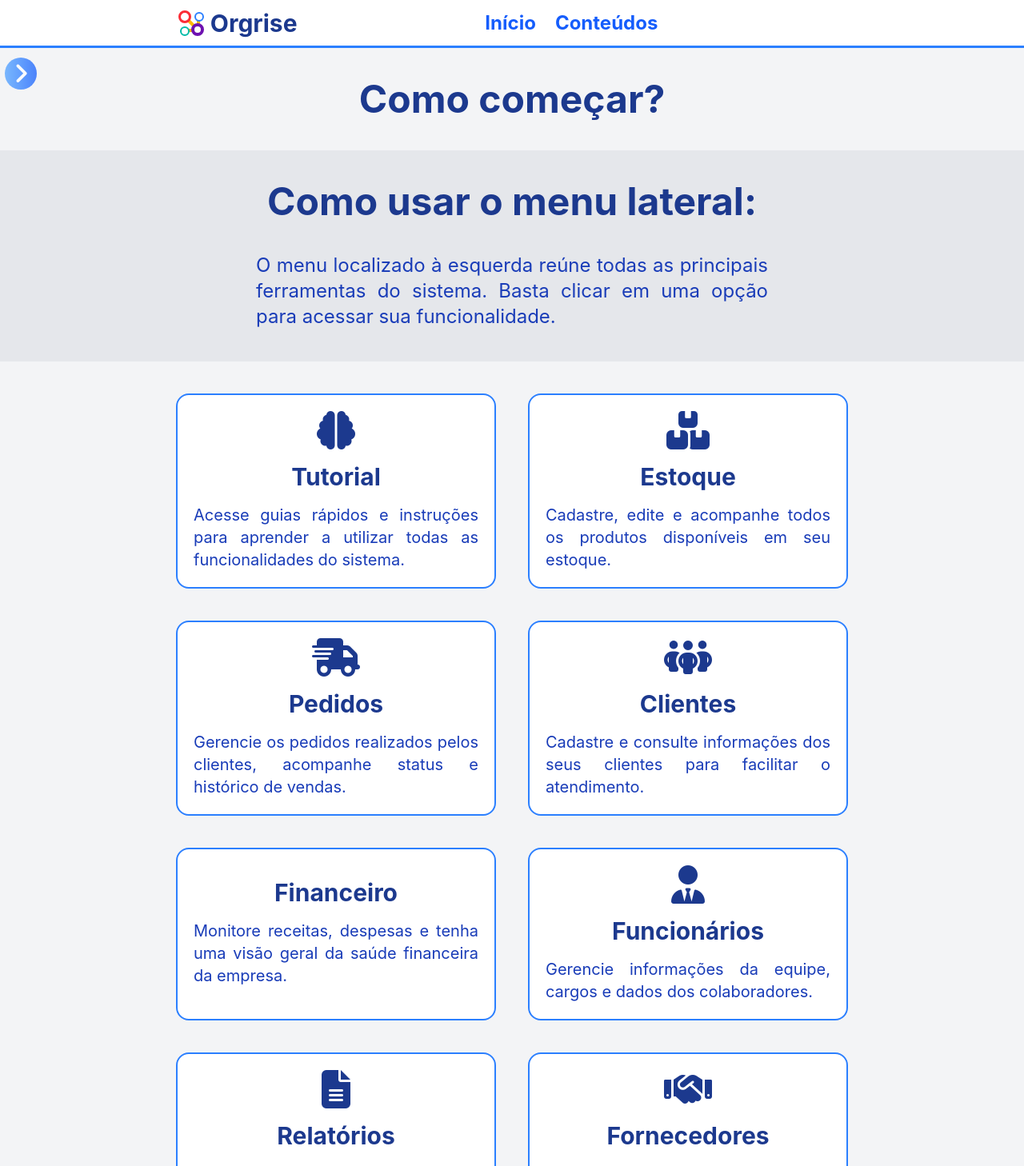
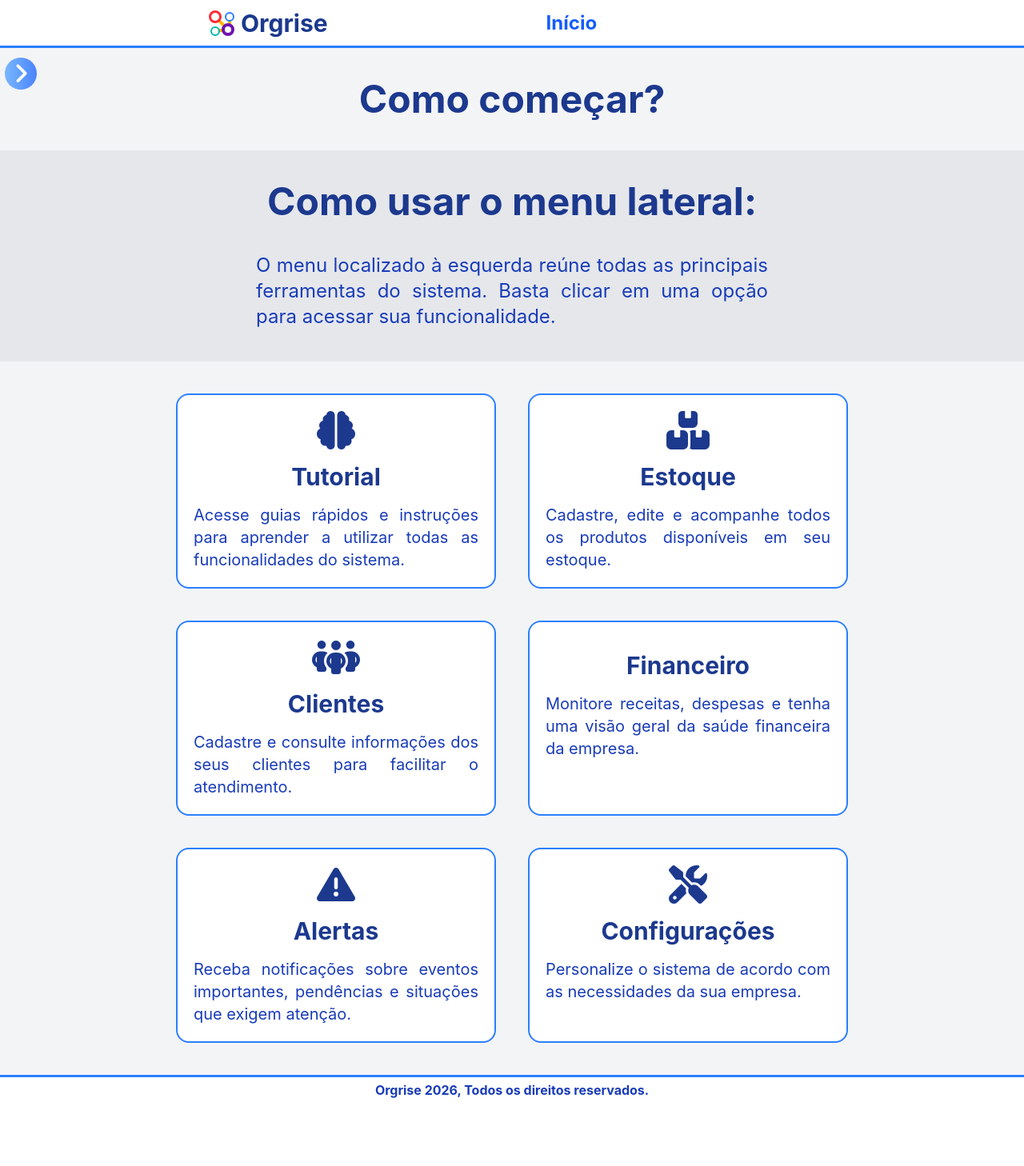
Before and after one commit to lucasdevsilva26/Orgrise, a React (Vite) app: page /landing in a window 1280 px wide. Shown: the top 1458 px of the page at 80% size. After the commit the page ends 1379 px from the top, so only its background shows below. Built offline with nearby package versions, Linux system fonts and the light colour scheme; sample sign-in values are in the browser's storage; some icons are missing.

Commit message:
unnecessary pages removed

```diff
--- a/src/components/Customers/CustomersAddPage.jsx
+++ b/src/components/Customers/CustomersAddPage.jsx
@@ -16,7 +16,7 @@ function CustomersAddPage({ addPage, setAddPage, customers, setCustomers }) {
     tel: "",
     email: "",
     city: "",
-    status: false,
+    status: true,
     lastBuy: 0,
     totalBuy: 0,
   });
--- a/src/components/header/ContentButton.jsx
+++ /dev/null
@@ -1,20 +0,0 @@
-import { useLocation, useNavigate } from "react-router";
-
-function ContentButton({ presets, extraClasses }) {
-  const navigate = useNavigate();
-  const location = useLocation();
-
-  return (
-    <button
-      className={
-        presets.textButton +
-        (location.pathname === "/content" ? presets.bgChange : "") +
-        " h-10! " + extraClasses
-      }
-      onClick={() => navigate("/content")}
-    >
-      Conteúdos
-    </button>
-  );
-}
-export default ContentButton;
--- a/src/components/header/Header.jsx
+++ b/src/components/header/Header.jsx
@@ -1,7 +1,6 @@
 import { useEffect, useState } from "react";
 import { useLocation, useNavigate } from "react-router";
 import StartButton from "./StartButton";
-import ContentButton from "./ContentButton";
 import LoginButton from "./LoginButton";
 import SignonButton from "./SignonButton";
 
@@ -39,10 +38,6 @@ function Header() {
         className={`flex flex-col items-center gap-5 w-50 h-full px-2 pt-5 fixed top-0 left-full ${sideBar ? "-translate-x-full" : "translate-x-0"} border-l-2 border-l-teal-500 ${Global.colors.frontground0} z-50 duration-500`}
       >
         <StartButton presets={presets} extraClasses={" w-full! "}></StartButton>
-        <ContentButton
-          presets={presets}
-          extraClasses={" w-full! "}
-        ></ContentButton>
         <LoginButton presets={presets} extraClasses={" w-full! "}></LoginButton>
         <SignonButton
           presets={presets}
@@ -101,7 +96,6 @@ function Header() {
 
       <nav className={`hidden items-center h-full text sm:flex`}>
         <StartButton presets={presets}></StartButton>
-        <ContentButton presets={presets}></ContentButton>
       </nav>
 
       <nav className={`flex gap-5 items-center`}>
--- a/src/components/header/LoggedSideBar.jsx
+++ b/src/components/header/LoggedSideBar.jsx
@@ -9,12 +9,8 @@ function LoggedSideBar({ presets }) {
   const menus = [
     { path: "Landing", name: "Tutorial", icon: "fas fa-brain" },
     { path: "Inventory", name: "Estoque", icon: "fas fa-boxes-stacked" },
-    { path: "Orders", name: "Pedidos", icon: "fas fa-truck-fast" },
     { path: "Customers", name: "Clientes", icon: "fas fa-people-group" },
     { path: "Finance", name: "Financeiro", icon: "fab fa-cash-app" },
-    { path: "Employees", name: "Funcionários", icon: "fas fa-user-tie" },
-    { path: "Reports", name: "Relatórios", icon: "fas fa-file-lines" },
-    { path: "Suppliers", name: "Fornecedores", icon: "fas fa-handshake" },
     { path: "Alerts", name: "Alertas", icon: "fas fa-triangle-exclamation" },
     {
       path: "Settings",
@@ -25,7 +21,7 @@ function LoggedSideBar({ presets }) {
 
   return (
     <aside
-      className={`flex flex-col items-center gap-4 w-50 px-6 h-full py-18 ${Global.colors.background} border-r-2 ${Global.colors.border} fixed top-0 right-full text-base! ${sideMenus ? "translate-x-full" : "translate-x-0"} duration-500 ${localStorage.getItem("logged") !== "false" ? "" : "hidden!"} z-50`}
+      className={`flex flex-col items-center gap-6 w-50 px-6 h-full py-18 ${Global.colors.background} border-r-2 ${Global.colors.border} fixed top-0 right-full text-base! ${sideMenus ? "translate-x-full" : "translate-x-0"} duration-500 ${localStorage.getItem("logged") !== "false" ? "" : "hidden!"} z-50`}
     >
       {menus.map((menuUnit) => {
         return (
--- a/src/main.jsx
+++ b/src/main.jsx
@@ -3,7 +3,6 @@ import { createRoot } from "react-dom/client";
 import "./index.css";
 import { createBrowserRouter, RouterProvider } from "react-router";
 import Home from "./pages/Home";
-import Content from "./pages/Content";
 import Login from "./pages/Login";
 import Landing from "./pages/Landing";
 import Settings from "./pages/Settings";
@@ -58,10 +57,6 @@ const router = createBrowserRouter([
     element: <Home></Home>,
   },
   {
-    path: "/content",
-    element: <Content></Content>,
-  },
-  {
     path: "/login",
     element: <Login></Login>,
   },
--- a/src/pages/Content.jsx
+++ /dev/null
@@ -1,16 +0,0 @@
-import Header from "../components/header/Header";
-import Body from "../components/Body";
-import Footer from "../components/Footer";
-
-import { Global } from "../main";
-
-function Content() {
-  return (
-    <>
-      <Header colors={Global.colors}></Header>
-      <Body colors={Global.colors} direction={"flex-col"}></Body>
-      <Footer colors={Global.colors}></Footer>
-    </>
-  );
-}
-export default Content;
--- a/src/pages/Customers.jsx
+++ b/src/pages/Customers.jsx
@@ -144,7 +144,7 @@ function Customers() {
 
                     <div className={presets.cellContainer}>
                       <span className={presets.cellTitle}>Telefone:</span>
-                      <span>{people.phoneNumber}</span>
+                      <span>{people.tel}</span>
                     </div>
 
                     <div className={presets.cellContainer}>
--- a/src/pages/Landing.jsx
+++ b/src/pages/Landing.jsx
@@ -19,12 +19,6 @@ function Landing() {
         "Cadastre, edite e acompanhe todos os produtos disponíveis em seu estoque.",
     },
     {
-      icon: "fas fa-truck-fast",
-      title: "Pedidos",
-      Description:
-        "Gerencie os pedidos realizados pelos clientes, acompanhe status e histórico de vendas.",
-    },
-    {
       icon: "fas fa-people-group",
       title: "Clientes",
       Description:
@@ -35,25 +29,6 @@ function Landing() {
       title: "Financeiro",
       Description:
         "Monitore receitas, despesas e tenha uma visão geral da saúde financeira da empresa.",
-    },
-    {
-      icon: "fas fa-user-tie",
-      title: "Funcionários",
-
-      Description:
-        "Gerencie informações da equipe, cargos e dados dos colaboradores.",
-    },
-    {
-      icon: "fas fa-file-lines",
-      title: "Relatórios",
-      Description:
-        "Gere relatórios detalhados para análise e tomada de decisões.",
-    },
-    {
-      icon: "fas fa-handshake",
-      title: "Fornecedores",
-      Description:
-        "Cadastre e acompanhe os fornecedores responsáveis pelo abastecimento da empresa.",
     },
     {
       icon: "fas fa-triangle-exclamation",
```
